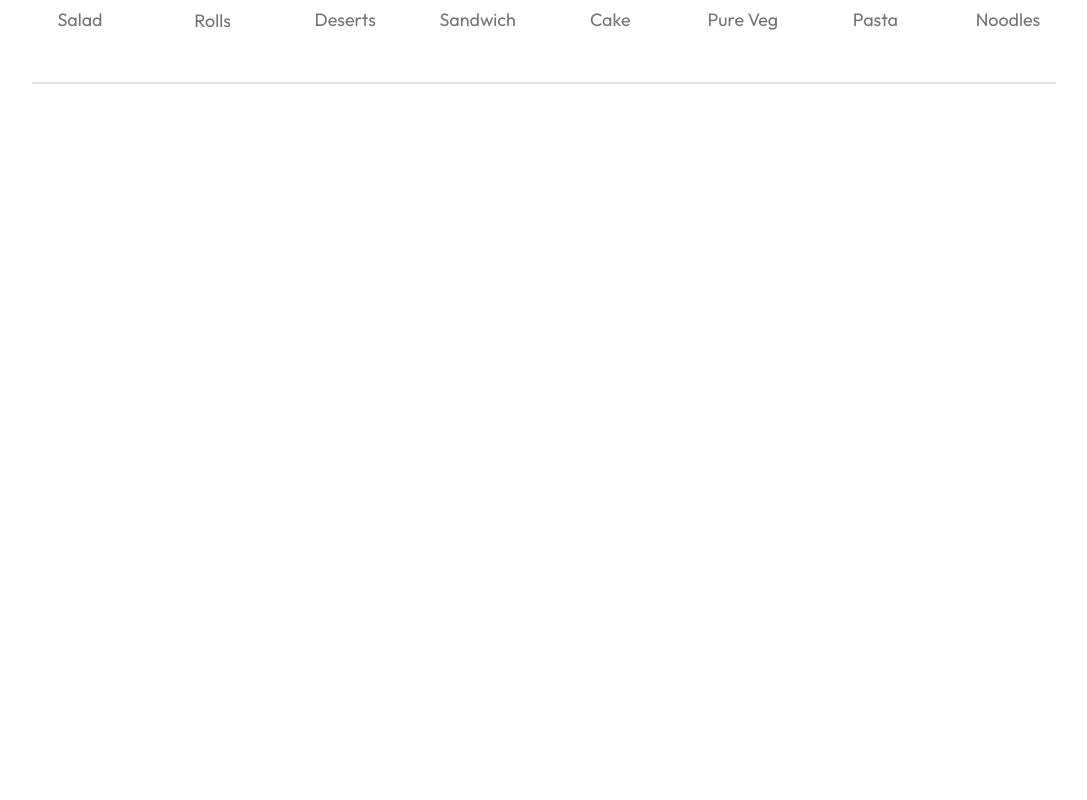
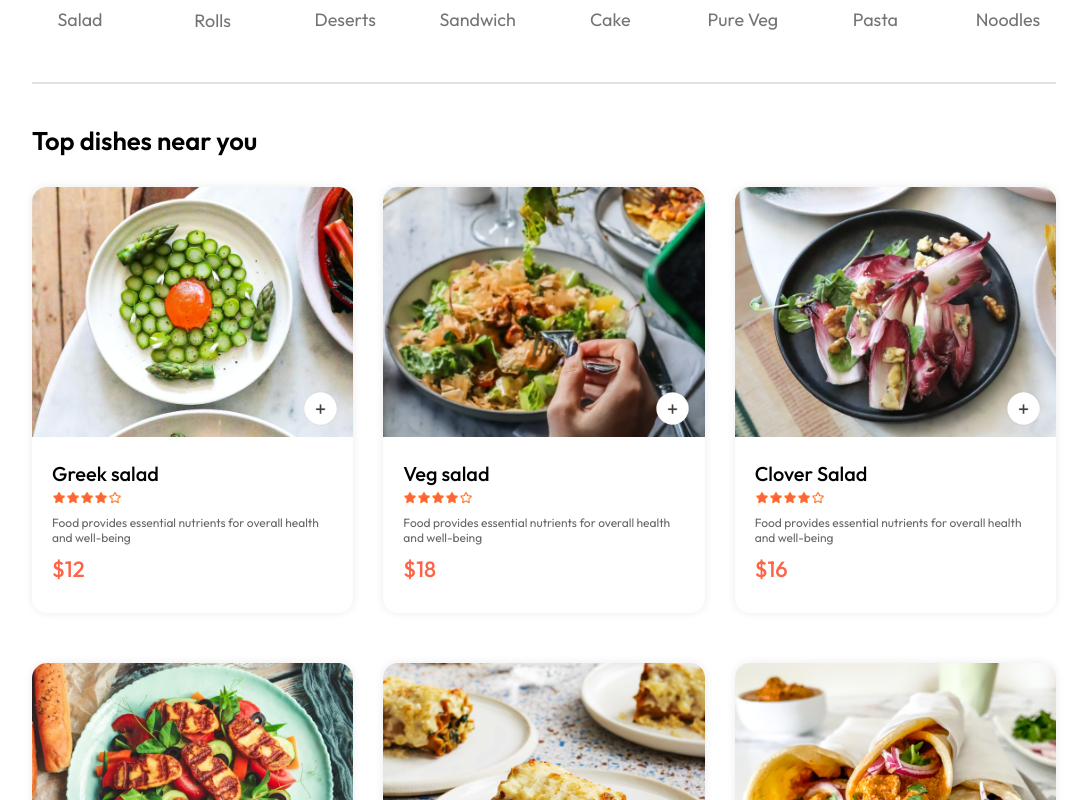
Before and after one commit to aravinth-in/food-delivery, a React (Vite) app in the folder frontend/: page / in a window 1280 px wide. Shown: the part 820-1620 px from the top of the page, without its empty margins (96-1183 px from the left). Before the commit the page ends 914 px from the top, so only its background shows below. Built offline with nearby package versions, Linux system fonts and the light colour scheme.

Commit message:
Add FoodItem and FoodDisplay

```diff
--- /dev/null
+++ b/frontend/src/components/FoodDisplay/FoodDisplay.css
@@ -0,0 +1,16 @@
+.food-display{
+    margin-top: 30px;
+}
+
+.food-display h2{
+    font-size: max(2vw,24px);
+    font-weight: 600;
+}
+
+.food-display-list{
+    display: grid;
+    grid-template-columns: repeat(auto-fill, minmax(240px, 1fr));
+    margin-top: 30px;
+    gap: 30px;
+    row-gap: 50px;
+}
--- /dev/null
+++ b/frontend/src/components/FoodDisplay/FoodDisplay.jsx
@@ -0,0 +1,24 @@
+import React, { useContext } from 'react'
+import './FoodDisplay.css'
+import { StoreContext } from '../../context/StoreContext'
+import FoodItem from '../FoodItem/FoodItem';
+
+const FoodDisplay = () => {
+
+  const { food_list } = useContext(StoreContext);
+
+  return (
+    <div className="food-display" id='food-display'>
+      <h2> Top dishes near you</h2>
+      <div className="food-display-list">
+        {food_list?.map((item, index) => {
+          return (
+              <FoodItem key={index} id={item._id} name={item.name} description={item.description} price={item.price} image={item.image} />
+            )
+        })}
+      </div>
+    </div>
+  )
+}
+
+export default FoodDisplay
--- /dev/null
+++ b/frontend/src/components/FoodItem/FoodItem.css
@@ -0,0 +1,75 @@
+.food-item{
+    width: 100%;
+    margin: auto;
+    border-radius: 15px;
+    box-shadow: 0px 0px 10px #00000015;
+    transition: 0.3s;
+    animation: fadeIn 1s;
+}
+
+.food-item-image{
+    width: 100%;
+    border-radius: 15px 15px 0px 0px;
+}
+
+.food-item-info{
+    padding: 20px;
+}
+
+.food-item-name-rating{
+    display: flex;
+    flex-direction: column;
+    row-gap: 5px;
+    align-items: start;
+    margin-bottom: 10px;
+}
+
+.food-item-name-rating{
+    font-size: 20px;
+    font-weight: 500;
+}
+
+.food-item-name-rating img{
+    width: 70px;
+}
+
+.food-item-desc{
+    color: #676767;
+    font-size: 12px;
+}
+
+.food-item-price{
+    color: tomato;
+    font-size: 22px;
+    font-weight: 500;
+    margin: 10px 0px;
+}
+
+.food-item-img-container{
+    position: relative;
+}
+
+.food-item-img-container .add{
+    width: 35px;
+    position: absolute;
+    bottom: 15px;
+    right: 15px;
+    cursor: pointer;
+    border-radius: 50%;
+}
+
+.food-item-counter{
+    position: absolute;
+    bottom: 15px;
+    right: 15px;
+    display: flex;
+    align-items: center;
+    gap: 10px;
+    padding: 6px;
+    border-radius: 50px;
+    background-color: white;
+}
+
+.food-item-counter img{
+    width: 30px;
+}
--- /dev/null
+++ b/frontend/src/components/FoodItem/FoodItem.jsx
@@ -0,0 +1,34 @@
+import React, { useState } from 'react'
+import './FoodItem.css'
+import { assets } from '../../assets/assets'
+
+const FoodItem = ({ id, name, price, description, image }) => {
+
+    const [itemCount, setItemCount] = useState(0);
+
+    return (
+        <div className='food-item'>
+            <div className="food-item-img-container">
+                <img className="food-item-image" src={image} alt="" />
+                {!itemCount
+                    ? <img className='add' onClick={()=>setItemCount(prev => prev+1)} src={assets.add_icon_white} alt="" />
+                    : <div className="food-item-counter">
+                        <img onClick={() => setItemCount(prev => prev-1)} src={assets.remove_icon_red} alt="" />
+                        <p> {itemCount} </p>
+                        <img onClick={() => setItemCount(prev => prev+1)} src={assets.add_icon_green} alt="" />
+                    </div>
+                }
+            </div>
+            <div className="food-item-info">
+                <div className="food-item-name-rating">
+                    <p>{name}</p>
+                    <img src={assets.rating_starts} alt="" />
+                </div>
+                <p className="food-item-desc"> {description} </p>
+                <p className="food-item-price"> ${price} </p>
+            </div>
+        </div>
+    )
+}
+
+export default FoodItem
--- /dev/null
+++ b/frontend/src/context/StoreContext.jsx
@@ -0,0 +1,19 @@
+import { createContext } from "react";
+import { food_list } from "../assets/assets";
+
+export const StoreContext = createContext(null);
+
+const StoreContextProvider = (props) => {
+
+    const ContextValue = {
+        food_list
+    }
+
+    return (
+        <StoreContext.Provider value={ContextValue}>
+            {props.children}
+        </StoreContext.Provider>
+    )
+}
+
+export default StoreContextProvider;
--- a/frontend/src/main.jsx
+++ b/frontend/src/main.jsx
@@ -3,9 +3,12 @@
 import './index.css'
 import App from './App.jsx'
 import { BrowserRouter } from 'react-router-dom'
+import StoreContextProvider from './context/StoreContext'
 
 createRoot(document.getElementById('root')).render(
   <BrowserRouter>
-    <App />
+    <StoreContextProvider>
+      <App />
+    </StoreContextProvider>
   </BrowserRouter>
 )
--- a/frontend/src/pages/Home/Home.jsx
+++ b/frontend/src/pages/Home/Home.jsx
@@ -2,17 +2,19 @@
 import './Home.css'
 import Header from '../../components/Header/Header'
 import ExploreMenu from '../../components/ExploreMenu/ExploreMenu'
+import FoodDisplay from '../../components/FoodDisplay/FoodDisplay'
 
 const Home = () => {
 
     const [category, setCategory] = useState("All");
 
-  return (
-    <div>
-        <Header />
-        <ExploreMenu  category={category} setCategory={setCategory}/>
-    </div>
-  )
+    return (
+        <div>
+            <Header />
+            <ExploreMenu category={category} setCategory={setCategory} />
+            <FoodDisplay category={category} />
+        </div>
+    )
 }
 
 export default Home
```
